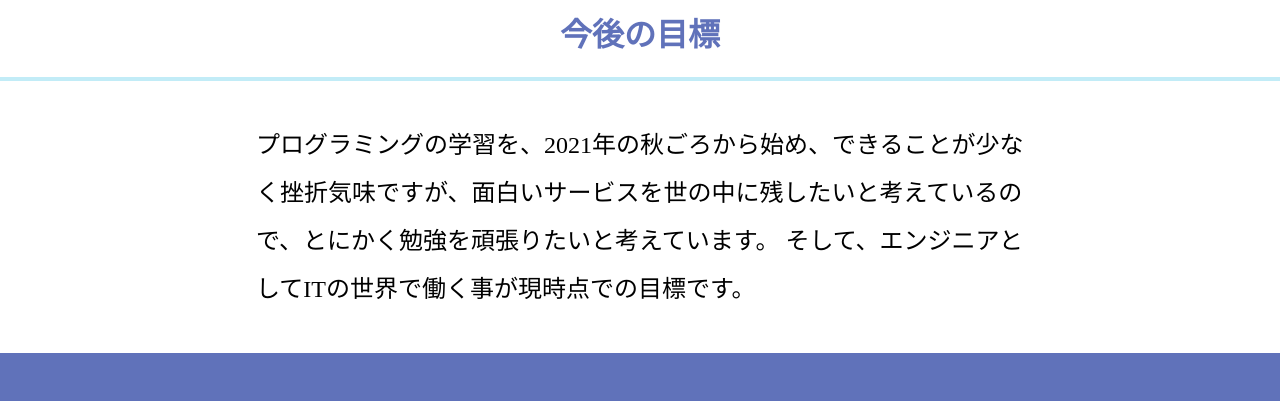
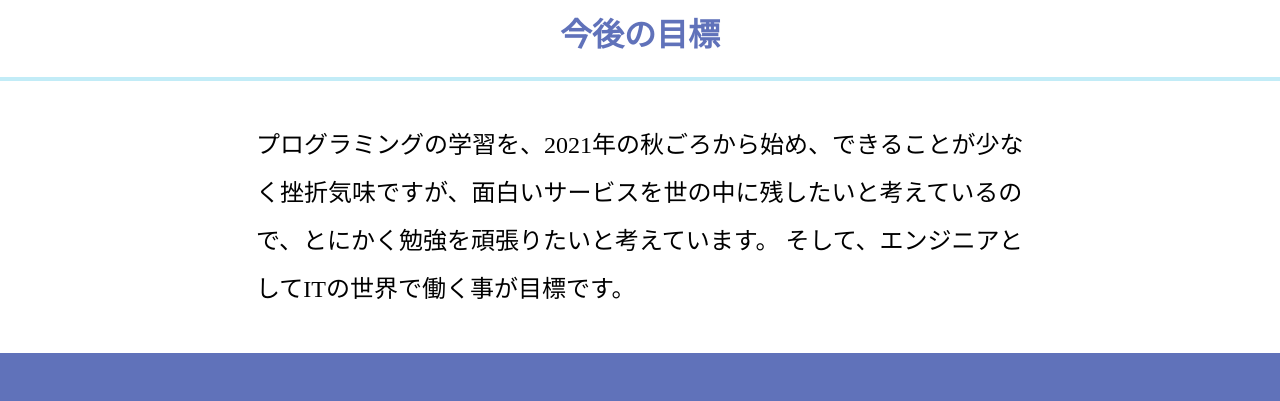
Before and after one commit to koo1201/PortfolioSite, a plain HTML site: page index.html in a window 1280 px wide. Shown: the part 2500-2901 px from the top of the page. Drawn offline with Linux system fonts and the light colour scheme.

Commit message:
Update index.html

```diff
--- a/index.html
+++ b/index.html
@@ -77,7 +77,7 @@
         <div class="target">
             <p class="animationTarget">
                 プログラミングの学習を、2021年の秋ごろから始め、できることが少なく挫折気味ですが、面白いサービスを世の中に残したいと考えているので、とにかく勉強を頑張りたいと考えています。
-                そして、エンジニアとしてITの世界で働く事が現時点での目標です。
+                そして、エンジニアとしてITの世界で働く事が目標です。
             </p>
         </div>
     </main>
```
